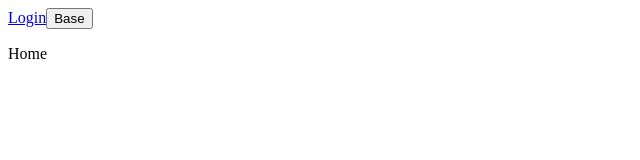
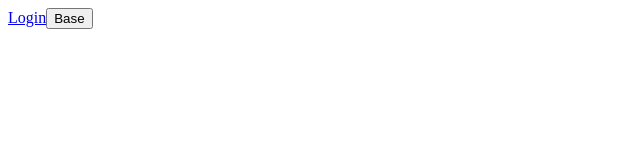
Before and after one commit to AuStien/guessify, a React (Create React App) app: page / in a window 1280 px wide. Shown: the top 160 px of the page, without its empty margins (0-640 px from the left). Built offline with nearby package versions, Linux system fonts and the light colour scheme.

Commit message:
Add Device to Home

```diff
--- a/src/components/Home.js
+++ b/src/components/Home.js
@@ -1,5 +1,18 @@
-import React from 'react'
+import React, { useState, useContext, useEffect } from 'react'
 
-export default function Home(props) {
-    return(<p>Home</p>)
+import { Context } from '../Store'
+import { Devices } from './index'
+
+export default function Home() {
+    const [state, dispatch] = useContext(Context)
+
+
+
+    return(
+        <React.Fragment>
+            {state.loggedIn &&
+            <Devices />
+            }
+        </React.Fragment>
+    )
 }
```
